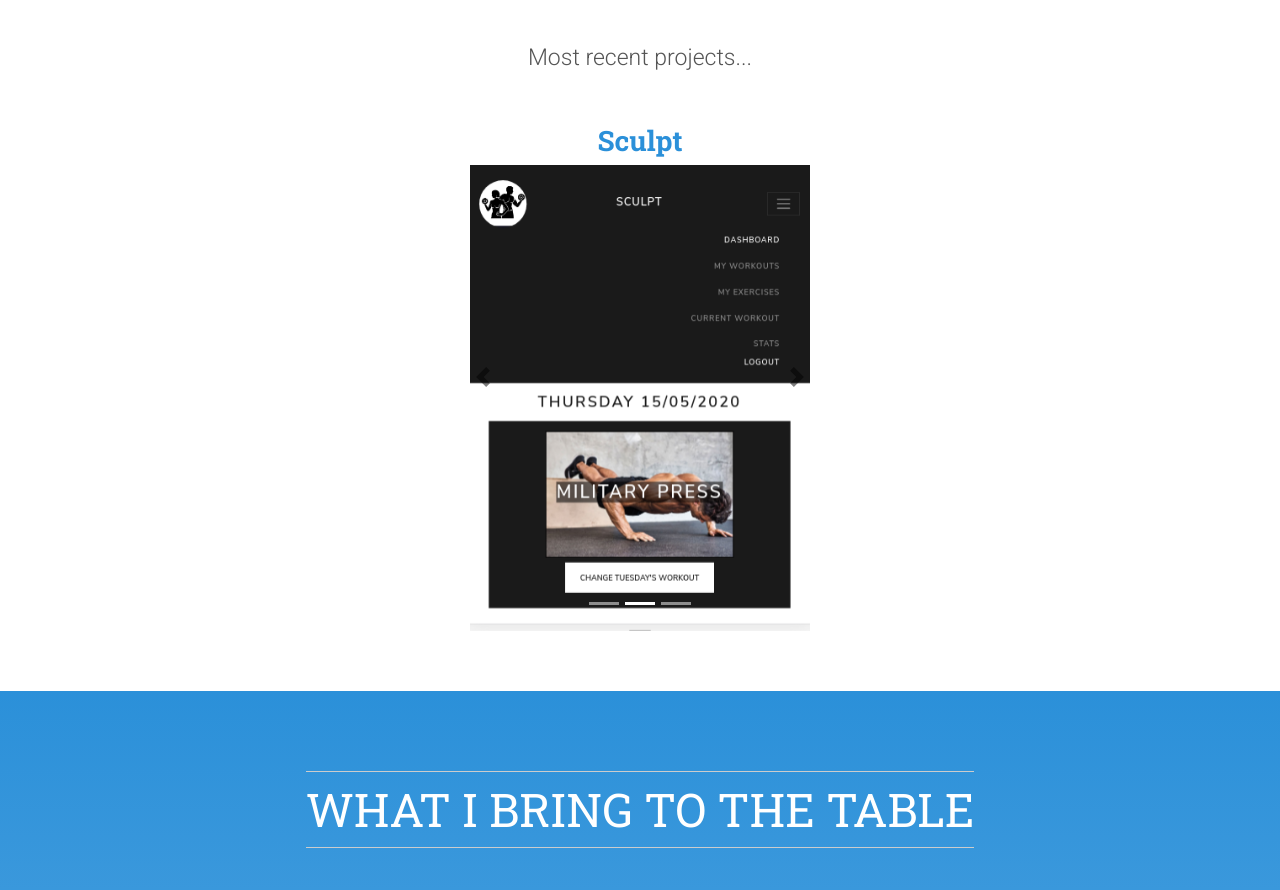
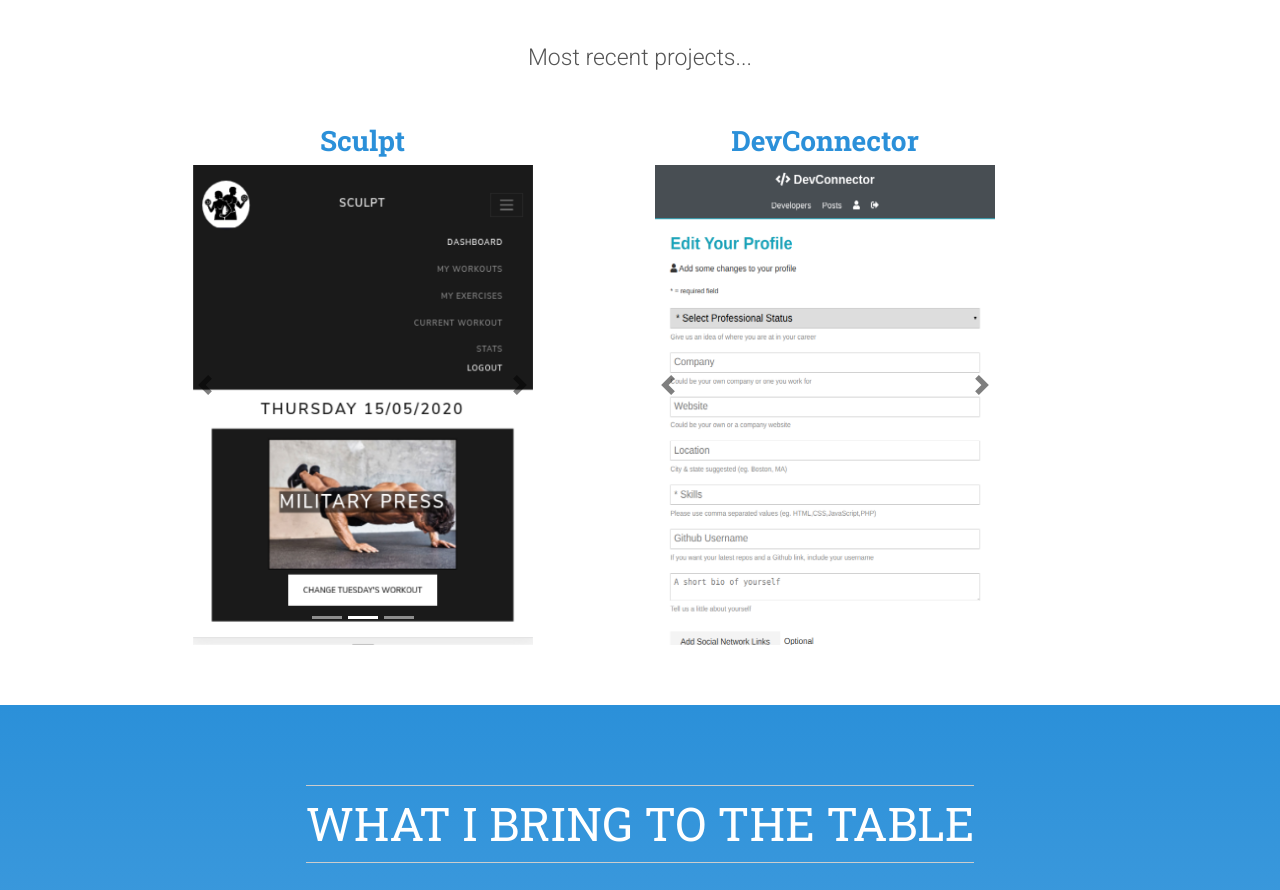
Before and after one commit to devingrayt6/devingrayt6.github.io, a website: page index.html in a window 1280 px wide. Shown: the part 1708-2598 px from the top of the page. Drawn offline with nearby package versions, Linux system fonts and the light colour scheme.

Commit message:
adding project

```diff
--- a/css/custom.css
+++ b/css/custom.css
@@ -66,9 +66,9 @@
 .whats-app{
   background-color: #25d366
 }
-/* .carousel-img{
-  width: 20rem;
-} */
+.carousel-img{
+  height: 30rem;
+}
 .carousel-control-next,
 .carousel-control-prev {
     filter: invert(100%);
--- a/index.html
+++ b/index.html
@@ -220,9 +220,7 @@
 
           <!-- project 1 carousel -->
           <div class="row">
-            <!-- <div id="carouselnumberone" class=" text-center carousel slide col-12 offset-md-1 col-md-4"
-              data-ride="carousel"> -->
-              <div id="carouselnumberone" class=" text-center carousel slide col-12 offset-md-4 col-md-4"
+            <div id="carouselnumberone" class=" text-center carousel slide col-12 offset-md-1 col-md-4"
               data-ride="carousel">
               <h3><a href="https://github.com/devingrayt6/sculpt" target="#">Sculpt</a></h3>
               <ol class="carousel-indicators">
@@ -253,9 +251,9 @@
 
             <!-- Project 2 -->
 
-            <!-- <div id="carouselnumbertwo" class=" text-center carousel slide col-12 col-md-4 offset-md-1 "
+            <div id="carouselnumbertwo" class=" text-center carousel slide col-12 col-md-4 offset-md-1 "
               data-ride="carousel">
-              <h3><a href="https://github.com/devingrayt6/Keepr" target="#">Keepr</a></h3>
+              <h3><a href="https://github.com/devingrayt6/devconnector" target="#">DevConnector</a></h3>
               <ol class="carousel-indicators">
                 <li data-target="#carouselnumbertwo" data-slide-to="0" class="active"></li>
                 <li data-target="#carouselnumbertwo" data-slide-to="1"></li>
@@ -263,13 +261,16 @@
               </ol>
               <div class="carousel-inner">
                 <div class="carousel-item active">
-                  <img class="d-block carousel-img w-100" src="./img/skulptHome.png" alt="First slide">
+                  <img class="d-block carousel-img w-100" src="./img/adevhome.png" alt="First slide">
                 </div>
                 <div class="carousel-item">
-                  <img class="d-block carousel-img w-100" src="./img/skulptMenu.png" alt="Second slide">
+                  <img class="d-block carousel-img w-100" src="./img/adevprofile.png" alt="Second slide">
                 </div>
                 <div class="carousel-item">
-                  <img class="d-block carousel-img w-100" src="./img/skulptGraph.png" alt="Third slide">
+                  <img class="d-block carousel-img w-100" src="./img/adevs.png" alt="Third slide">
+                </div>
+                <div class="carousel-item">
+                  <img class="d-block carousel-img w-100" src="./img/adevpost.png" alt="Fourth slide">
                 </div>
               </div>
               <a class="carousel-control-prev" href="#carouselnumbertwo" role="button" data-slide="prev">
@@ -280,7 +281,7 @@
                 <span class="carousel-control-next-icon carousel-arrows" aria-hidden="true"></span>
                 <span class="sr-only">Next</span>
               </a>
-            </div> -->
+            </div>
 
             <!-- Project 3 -->
             <!-- <div id="carouselnumber3" class=" text-center carousel slide col-12 col-md-4" data-ride="carousel">
```
Also changed, not shown: img/adevhome.png (added), img/adevpost.png (added), img/adevprofile.png (added), img/adevs.png (added), img/createprofiledevconnect.png (added), img/devconnecthome.png (added), img/devs.png (added), img/postsdevconnect.png (added).
